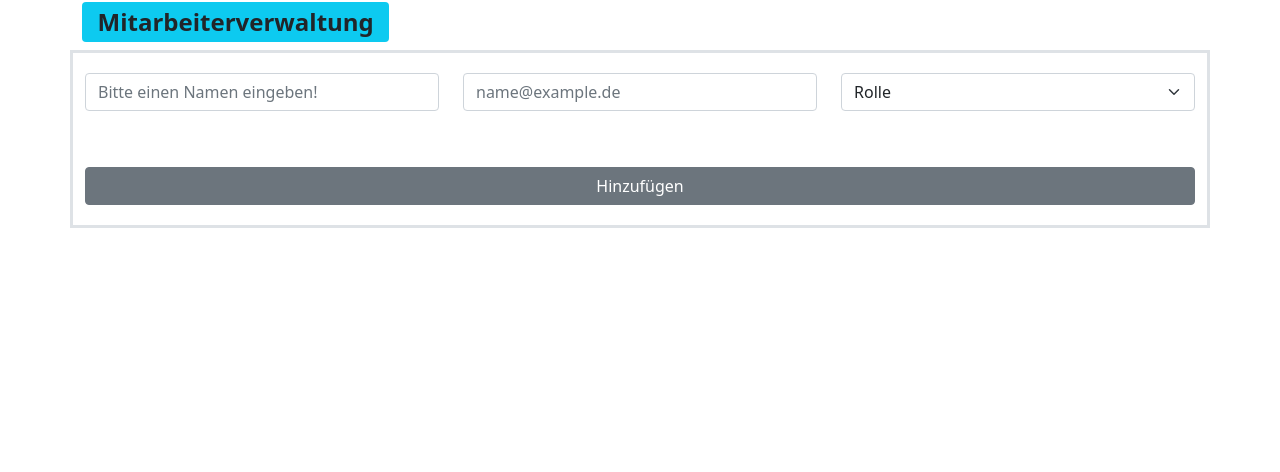
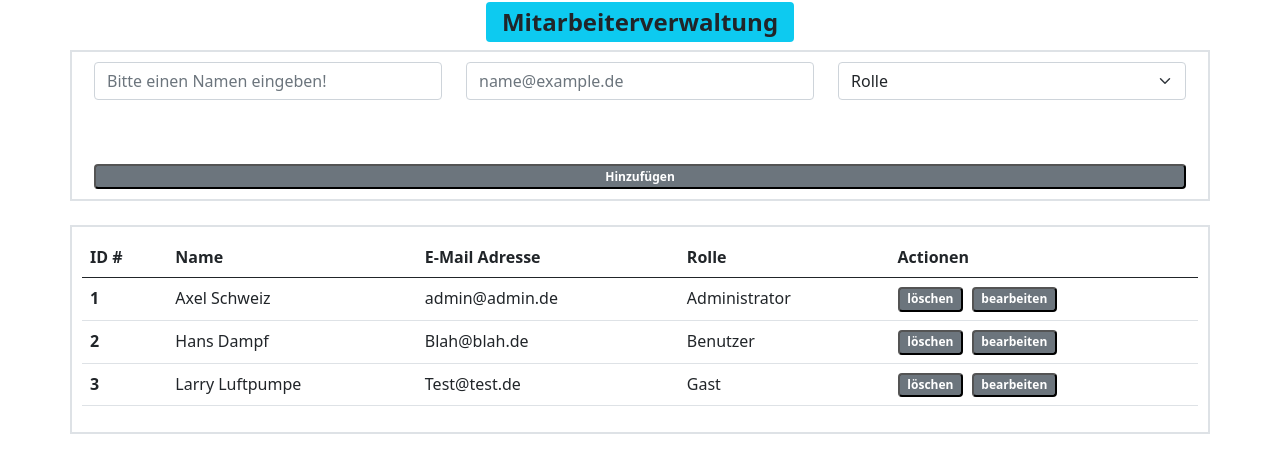
Before and after one commit to JanAuwetter/Forms, a plain HTML site: page index.html in a window 1280 px wide. Drawn offline with Linux system fonts and the light colour scheme.

Commit message:
Aufgabe 18.02.

```diff
--- a/css/styles.css
+++ b/css/styles.css
@@ -3,6 +3,5 @@
 }
 
 .border-padding{
-  padding-bottom: 20px;
-  padding-top: 20px;
+  padding: 10px;
 }
--- a/index.html
+++ b/index.html
@@ -13,10 +13,10 @@
   </head>
   <body>
       <div class="container">
-          <div class="row">
-            <h2><span class="badge bg-info text-dark" align="center">Mitarbeiterverwaltung</span></h1>
+          <div class="row" align="center">
+            <h2><span class="badge bg-info text-dark">Mitarbeiterverwaltung</span></h1>
           </div>
-          <div class="row col-align-bottom border border-3 border-padding">
+          <div class="row col-align-bottom border border-2 border-padding">
                   <div class="col">
                     <input type="name" class="form-control"  placeholder="Bitte einen Namen eingeben!">
                   </div>
@@ -30,10 +30,57 @@
                       <option value="guest">Gast</option>
                     </select>
                   </div>
-                  <div class="d-grid gap-2"><br><br>
-                  <button class="btn btn-secondary" type="button">Hinzufügen</button>
+                  <div class="d-grid gap-3"><br><br>
+                  <button class="badge bg-secondary" type="button">Hinzufügen</button>
                   </div>
-          </div>
-      </div>
-  </body>
+          </div><br>
+
+<div class="row border border-2 border-padding">
+              <table class="table">
+
+              <thead>
+                <tr>
+                  <th scope="col">ID #</th>
+                  <th scope="col">Name</th>
+                  <th scope="col">E-Mail Adresse</th>
+                  <th scope="col">Rolle</th>
+                  <th scope="col">Actionen</th>
+                </tr>
+              </thead>
+              <tbody>
+                <tr>
+                  <th scope="row">1</th>
+                  <td>Axel Schweiz</td>
+                  <td>admin@admin.de</td>
+                  <td>Administrator</td>
+                  <td><div class="btn-group" role="group" aria-label="Basic example">
+                    <button type="button" class="badge bg-secondary">löschen</button>&nbsp;&nbsp;
+                    <button type="button" class="badge bg-secondary">bearbeiten</button>
+                  </div></td>
+                </tr>
+                <tr>
+                  <th scope="row">2</th>
+                  <td>Hans Dampf</td>
+                  <td>Blah@blah.de</td>
+                  <td>Benutzer</td>
+                  <td><div class="btn-group" role="group" aria-label="Basic example">
+                    <button type="button" class="badge bg-secondary">löschen</button>&nbsp;&nbsp;
+                    <button type="button" class="badge bg-secondary">bearbeiten</button>
+                  </div></td>
+                </tr>
+                <tr>
+                  <th scope="row">3</th>
+                  <td>Larry Luftpumpe</td>
+                  <td>Test@test.de</td>
+                  <td>Gast</td>
+                  <td><div class="btn-group" role="group" aria-label="Basic example">
+                    <button type="button" class="badge bg-secondary">löschen</button>&nbsp;&nbsp;
+                    <button type="button" class="badge bg-secondary">bearbeiten</button>
+                  </div></td>
+                </tr>
+              </tbody>
+            </table>
+  </div>
+</div>
+</body>
 </html>
```
